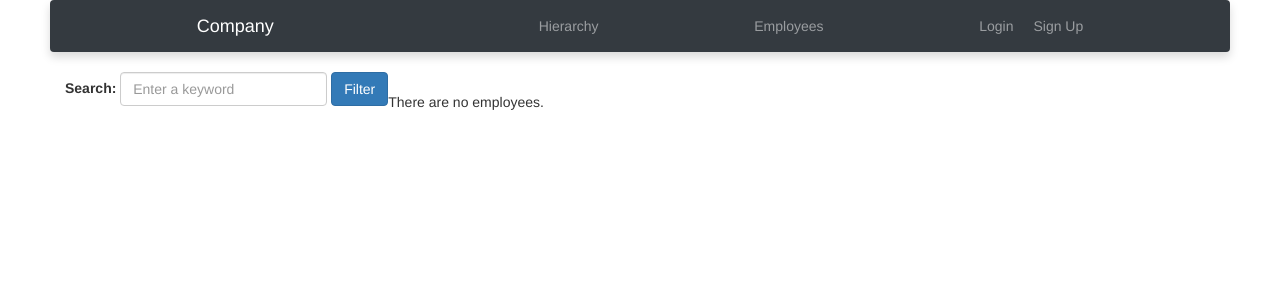
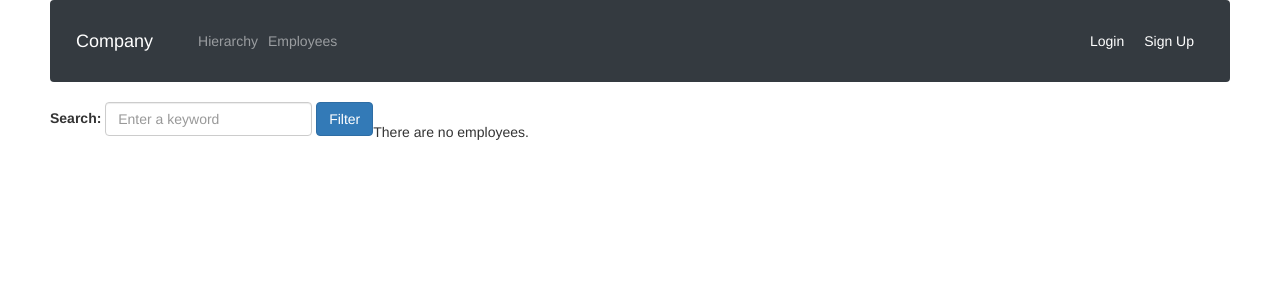
Before and after one commit to SafonovVladimir/employees, a Django app: template templates/employees/employee_list.html in a window 1280 px wide. Shown: the top 300 px of the page. Run offline with Django 4.2, Linux system fonts and the light colour scheme; the template is opened without the code that fills it, so the values that code supplies are empty; some libraries are stand-ins or nearby versions.

Commit message:
Fixed navbar

```diff
--- a/templates/base.html
+++ b/templates/base.html
@@ -15,25 +15,22 @@
         href="https://maxcdn.bootstrapcdn.com/bootstrap/3.3.7/css/bootstrap.min.css">
 </head>
 
-<header
-    class="navbar navbar-dark sticky-top bg-dark flex-md-nowrap p-0 shadow">
-  {% include "includes/navbar.html" %}
-</header>
+{% include "includes/navbar.html" %}
 
 <body>
-  <div class="container-fluid">
-    <div class="row">
-      <div class="col-sm-12">
+{#  <div class="container-fluid">#}
+{#    <div class="row">#}
+{#      <div class="col-sm-12" style>#}
 
         {% block content %}{% endblock %}
 
         {% block pagination %}
-          {% include "includes/pagination.html" %}
+{#          {% include "includes/pagination.html" %}#}
         {% endblock %}
 
-      </div>
-    </div>
-  </div>
+{#      </div>#}
+{#    </div>#}
+{#  </div>#}
 </body>
 
 </html>
--- a/templates/includes/navbar.html
+++ b/templates/includes/navbar.html
@@ -1,30 +1,41 @@
-<a class="navbar-brand col-md-3 col-lg-2 me-0 px-3 fs-6"
+<nav class="navbar navbar-expand-lg navbar-dark bg-dark">
+  <a class="navbar-brand"
      href="{% url 'employees:index' %}">Company</a>
+
   <button class="navbar-toggler position-absolute d-md-none collapsed"
           type="button" data-bs-toggle="collapse" data-bs-target="#sidebarMenu"
           aria-controls="sidebarMenu" aria-expanded="false"
           aria-label="Toggle navigation">
     <span class="navbar-toggler-icon"></span>
   </button>
-<div class="navbar-nav">
-  <div class="nav-item text-nowrap">
-    <a class="nav-link px-3" href="{% url 'employees:employees-hierarchy' %}">Hierarchy</a>
-  </div>
-</div>
-<div class="navbar-nav">
-  <div class="nav-item text-nowrap">
-    <a class="nav-link px-3" href="{% url 'employees:employees-list' %}">Employees</a>
-  </div>
-</div>
+
+  <div class="collapse navbar-collapse" id="navbarSupportedContent">
+    <ul class="navbar-nav mr-auto">
+
+      <li class="nav-item">
+        <a class="nav-link"
+           href="{% url 'employees:employees-hierarchy' %}">Hierarchy</a>
+      </li>
+
+      <li class="nav-item">
+        <a class="nav-link" href="{% url 'employees:employees-list' %}">Employees</a>
+        {#          <a class="dropdown-item"#}
+        {#             href="{% url 'employees:employee-create' %}">Create</a>#}
+      </li>
+
+      {% if user.is_authenticated %}
+        <li class="nav-item">
+          <a class="nav-link px-3" href="{% url 'employees:positions-list' %}">Positions</a>
+        </li>
+      {% endif %}
       {#<input class="form-control "#}
       {#       type="text" placeholder="Search" aria-label="Search" >#}
-<div class="navbar-nav">
-  <div class="nav-item text-nowrap" style="display: flex">
+    </ul>
+  </div>
+
+  <span class="navbar-text">
+    <div class="nav-item" style="display: flex">
         {% if user.is_authenticated %}
-      <a href="{% url 'employees:employee-create' %}"
-         class="btn btn-primary link-to-page">
-        Create
-      </a>
           <a class="nav-link px-3"
              href="{% url 'employees:logout' %}?next={{ request.path }}">Logout</a>
         {% else %}
@@ -35,4 +46,5 @@
             Up</a>
         {% endif %}
       </div>
-</div>
+    </span>
+</nav>
```
Lines whose indentation alone changed are shown as unchanged.
